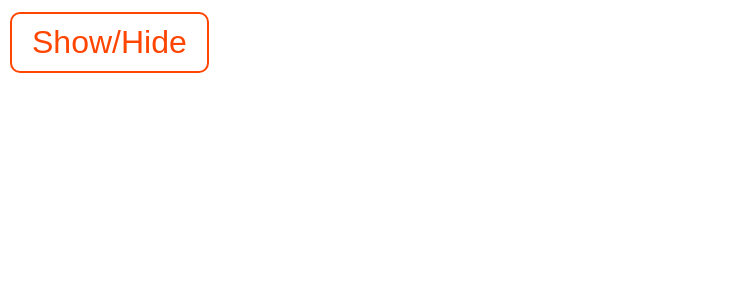
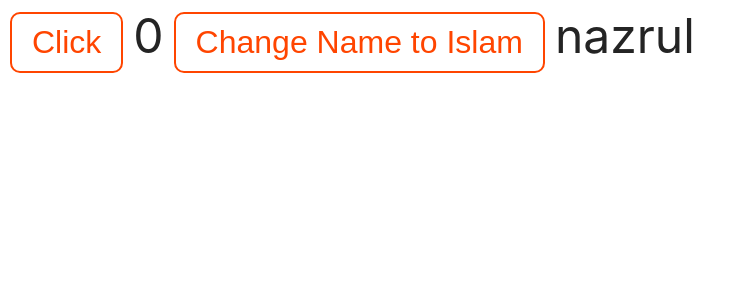
Before and after one commit to nazrulislambhat/react, a React (Vite) app: page / in a window 1280 px wide. Shown: the top 300 px of the page, without its empty margins (0-745 px from the left). Built offline with nearby package versions, Linux system fonts and the light colour scheme.

Commit message:
Initial Commit

```diff
--- a/src/App.jsx
+++ b/src/App.jsx
@@ -1,12 +1,14 @@
 import ChildComponent from './components/ChildComponent';
 import { useState } from 'react';
+import UseState from './components/UseState.jsx'
 function App() {
-  const [isShown, setIsShown] = useState(false);
-  const Child = isShown ? <ChildComponent /> : null;
+  // const [isShown, setIsShown] = useState(false);
+  // const Child = isShown ? <ChildComponent /> : null;
   return (
     <div>
-      <button onClick={() => setIsShown((s) => !s)}>Show/Hide</button>
-      {Child}
+      {/*<button onClick={() => setIsShown((s) => !s)}>Show/Hide</button>*/}
+      {/*{Child}*/}
+      <UseState />
     </div>
   );
 }
--- /dev/null
+++ b/src/components/UseState.jsx
@@ -0,0 +1,29 @@
+import { useState } from 'react';
+
+
+function UseState(){
+    const [count, setCount] = useState(0);
+    const [name, setName] = useState('nazrul');
+    function handleClick(){
+        console.log(count)
+        setCount(count+1);
+        console.log(count)
+
+    }
+    function handleName(){
+        setName('Islam');
+        console.log(name)
+    }
+    return (
+        <div>
+
+            <button onClick={handleClick}>Click</button>
+            {count}
+
+            <button onClick={handleName}>Change Name to Islam</button>
+            {name}
+        </div>
+    )
+}
+
+export default UseState;
```
